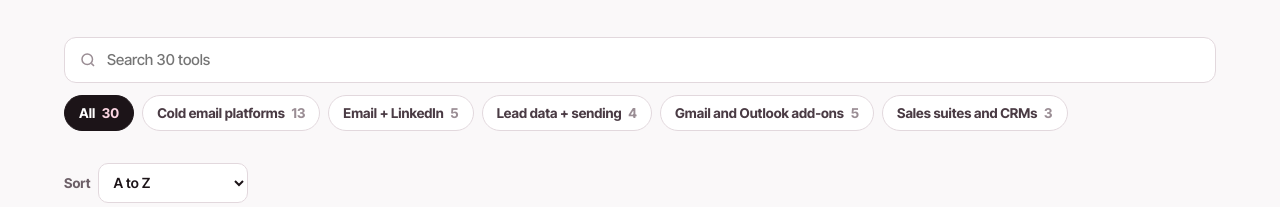
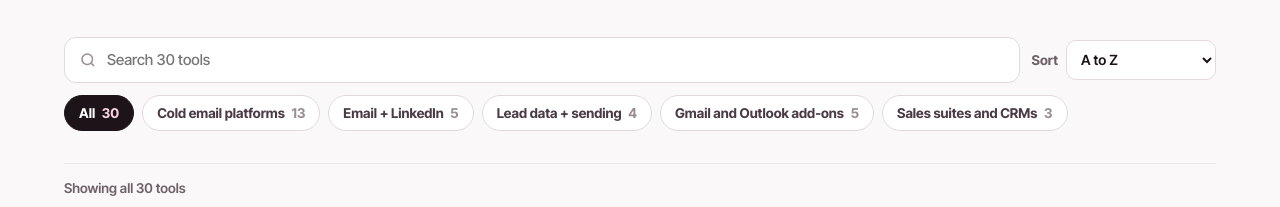
Before and after one commit to acquirelyio/coldemailreview, a plain HTML site: page tools/index.html in a window 1280 px wide. Shown: the part 552-759 px from the top of the page. Drawn offline with Linux system fonts and the light colour scheme; no server answers.

Commit message:
auto: assets/site.css

```diff
--- a/assets/site.css
+++ b/assets/site.css
@@ -347,7 +347,8 @@ h3{font:800 20px/1.25 var(--sans)}
 .chips button:hover{border-color:var(--rose-l);color:var(--rose-d)}
 .chips button[aria-pressed=true]{background:var(--ink);border-color:var(--ink);color:#fff}
 .chips button[aria-pressed=true] em{color:var(--rose-l)}
-.dsort{font:700 13.5px var(--sans);color:var(--mut);display:flex;align-items:center;gap:8px}
+.dsort{order:2;font:700 13.5px var(--sans);color:var(--mut);display:flex;align-items:center;gap:8px}
+.dirbar .chips{order:3;width:100%}
 .dsort select{font:600 14px var(--sans);color:var(--ink);background:#fff;border:1px solid var(--rule2);border-radius:10px;height:40px;padding:0 10px}
 .dcount{margin:16px 0 14px;font:600 13.5px var(--sans);color:var(--mut)}
 .dir{display:grid;grid-template-columns:repeat(3,1fr);gap:16px}
```
